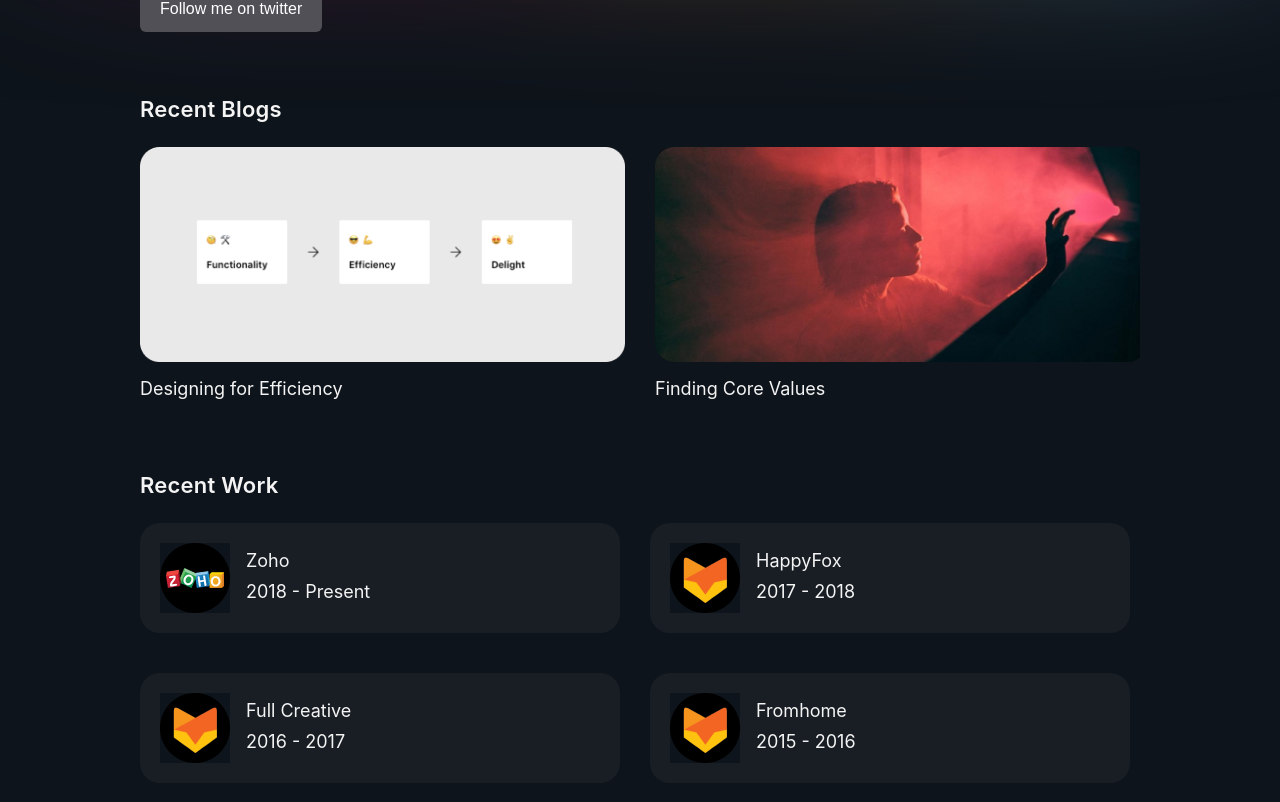
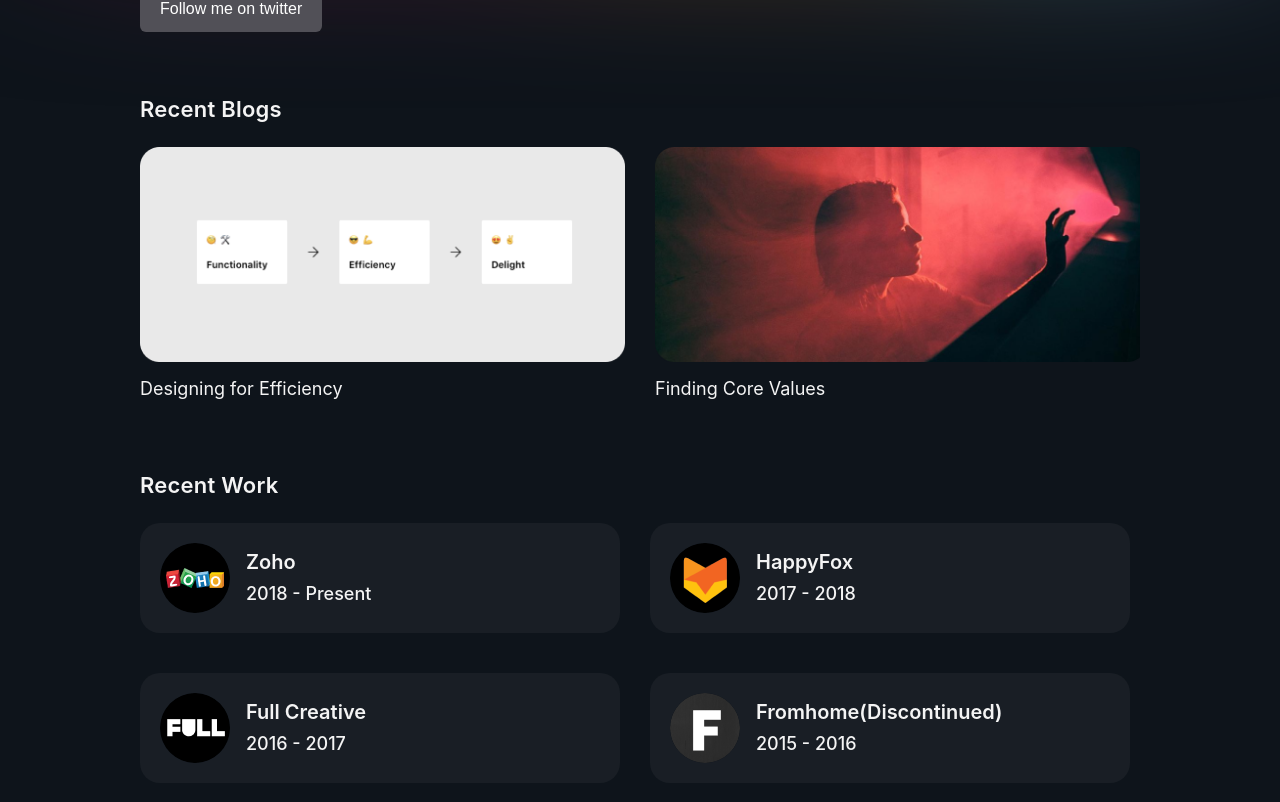
Before and after one commit to gunaseelan13/my-next-mdx, a Next.js app: page / in a window 1280 px wide. Shown: the part 332-1134 px from the top of the page. Built offline with nearby package versions, Linux system fonts and the light colour scheme.

Commit message:
image fixed

```diff
--- a/components/workExp/index.js
+++ b/components/workExp/index.js
@@ -19,7 +19,7 @@ const WorkExp = () => {
                     src="/images/zoho-logo-1.png"
                     alt="Zoho"
                     quality="100"
-                    objectFit="fill"
+                    // objectFit="fill"
                     width={70}
                     height={70}
                     priority
@@ -31,9 +31,9 @@ const WorkExp = () => {
                     </WorkTitle>
                     </FeaturedCard>
                 </Link>
-                <Link href="/posts/designing-for-values">
+                <Link href="https://www.happyfox.com/">
                     <FeaturedCard>
-                    {/* <ImageTag> */}
+                    <ImageTag>
                     <Image
                     rel="preload"
                     src="/images/happyfox-logo.png"
@@ -44,49 +44,49 @@ const WorkExp = () => {
                     width={70}
                     height={70}
                     />
-                    {/* </ImageTag> */}
+                    </ImageTag>
                     <WorkTitle>
                     <PostTitle>HappyFox</PostTitle>
                     <PostTitle2>2017 - 2018</PostTitle2>
                     </WorkTitle>
                     </FeaturedCard>
                 </Link>
-                <Link href="/posts/designing-for-values">
+                <Link href="https://full.io/">
                     <FeaturedCard>
-                    {/* <ImageTag> */}
+                    <ImageTag>
                     <Image
                     rel="preload"
-                    src="/images/happyfox-logo.png"
-                    alt="HappyFox"
+                    src="/images/full-logo.png"
+                    alt="Full creative"
                     quality="100"
                     objectFit="fill"
                     priority
                     width={70}
                     height={70}
                     />
-                    {/* </ImageTag> */}
+                    </ImageTag>
                     <WorkTitle>
                     <PostTitle>Full Creative</PostTitle>
                     <PostTitle2>2016 - 2017</PostTitle2>
                     </WorkTitle>
                     </FeaturedCard>
                 </Link>
-                <Link href="/posts/designing-for-values">
+                <Link href="https://fromahome.com/">
                     <FeaturedCard>
-                    {/* <ImageTag> */}
+                    <ImageTag>
                     <Image
                     rel="preload"
-                    src="/images/happyfox-logo.png"
-                    alt="HappyFox"
+                    src="/images/fromahome-logo.png"
+                    alt="fromahome"
                     quality="100"
                     objectFit="fill"
                     priority
                     width={70}
                     height={70}
                     />
-                    {/* </ImageTag> */}
+                    </ImageTag>
                     <WorkTitle>
-                    <PostTitle>Fromhome</PostTitle>
+                    <PostTitle>Fromhome(Discontinued)</PostTitle>
                     <PostTitle2>2015 - 2016</PostTitle2>
                     </WorkTitle>
                     </FeaturedCard>
--- a/components/workExp/workelements.js
+++ b/components/workExp/workelements.js
@@ -61,6 +61,7 @@ export const FeaturedCard = styled.div`
     text-decoration: none;
     box-sizing: border-box;
 
+
     display: flex;
     flex-direction: row;
 
@@ -93,9 +94,9 @@ export const FeaturedCard = styled.div`
 
 export const PostTitle = styled.div`
     color: #F4F4F4;
-    font-size: 18px;
+    font-size: 20px;
     text-align: left;
-    font-weight: 400;
+    font-weight: 600;
     // padding: 2px 0px;
 
     background: transparent;
@@ -120,7 +121,7 @@ export const PostTitle2 = styled.div`
     color: #F4F4F4;
     font-size: 18px;
     text-align: left;
-    font-weight: 400;
+    font-weight: 500;
     padding: 2px 0px;
 
     background: transparent;
@@ -155,6 +156,8 @@ export const WorkTitle = styled.div`
 export const ImageTag = styled.div`
     background: #191E25;
     justify-content: center;
+    overflow: hidden;
+
     align-items: center;
     border-radius: 70px;
     width: 70px;
```
Also changed, not shown: public/images/fromahome-logo.png (added), public/images/full-logo.png (added).
